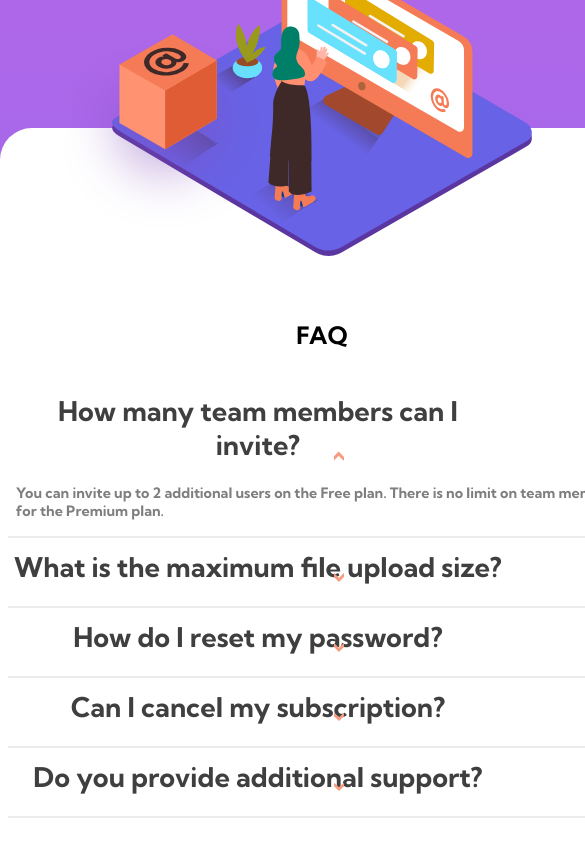
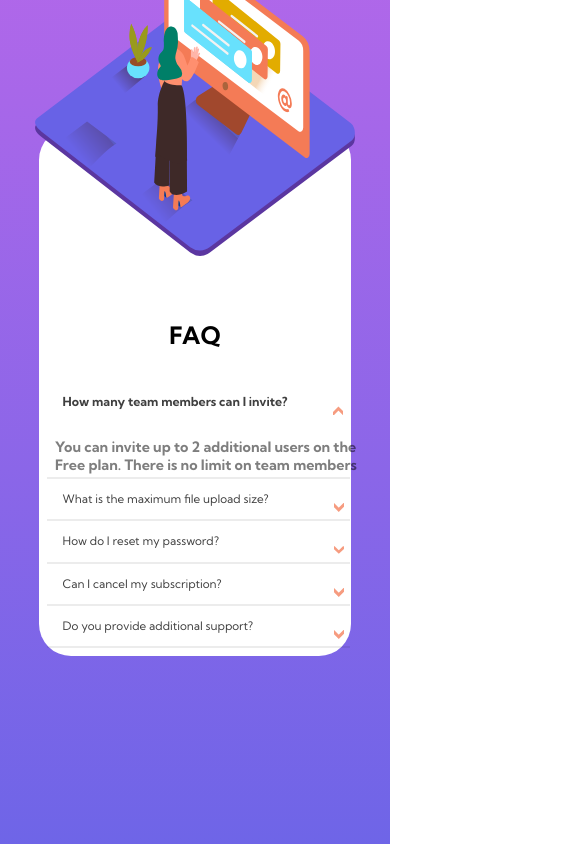
Before and after one commit to Beccix/faq-accordion-card-main, a plain HTML site: page index.html in a window 390 px wide. Both pictures are taken after a click on the button "How many team members can I invite?". Shown: the top 844 px of the page, 585 px wide, since content can reach past the window. Drawn offline with Linux system fonts and the light colour scheme.

Commit message:
finished

```diff
--- a/styles/global.css
+++ b/styles/global.css
@@ -68,18 +68,6 @@ h2:hover {
     color: var(--Soft-red);
 }
 
-.accordion-button::after {
-    content: ' ';
-    display: block;
-    transform: translateY(-1rem) translateX(20rem);
-    width: 0.60rem;
-    height: 0.60rem;
-    background-image: url('/images/icon-arrow-down.svg');
-    background-repeat: no-repeat;
-    background-size: cover;
-    background-position: center center;
-}
-
 .show .accordion-button::after {
     transform: translateY(-1rem) translateX(20rem)rotate(-180deg);
 }
@@ -99,7 +87,8 @@ h2:hover {
 }
 
 .hide .accordion-body {
-    height:0rem;
+    max-height: 0rem;
+    transition: max-height 200ms;
 	transform: scaleY(0);
     display: block;
     content: "";
@@ -107,23 +96,19 @@ h2:hover {
 }
 
 .show .accordion-body {
-    height: auto;
+    max-height: 3rem;
     font-size: 0.90rem;
     font-weight: bold;
     margin-bottom: 1rem;
     opacity: 0.5;
-    transition: height 1s
-}
-
-.show .accordion-body {
-    transition:height 1s ease-out;
+    overflow: hidden;
 }
 
 .active h2{
     opacity: 1;
     font-weight: bold;
     font-size: 0.70rem;
-    transition: font-size 1s;
+    transition: font-size 700ms;
 }
 
 .active h2{
@@ -180,6 +165,18 @@ h2:hover {
     .accordion-button {
         font-size: 0.79rem;
     }
+
+    .accordion-button::after {
+        content: ' ';
+        display: block;
+        transform: translateY(-1rem) translateX(20rem);
+        width: 0.60rem;
+        height: 0.60rem;
+        background-image: url('/images/icon-arrow-down.svg');
+        background-repeat: no-repeat;
+        background-size: cover;
+        background-position: center center;
+    }
 }
 
 @media (max-width: 62.4em) {
@@ -190,9 +187,8 @@ h2:hover {
     }
 
     .card {
-        width: 40.25rem;
-        height: 80rem;
-        position: relative;
+        width: 80vw;
+        height: 33rem;
         display: flex;
         flex-direction: column;
         margin: 8rem auto;
@@ -200,14 +196,11 @@ h2:hover {
     }
 
     .box-img {
-        width: 13rem;
-        position: absolute;
-        left: 4rem;
-        top: -6rem;
-        z-index: 2;
+       display: none;
     }
 
     .card-image {
+        position: relative;
         height: 9rem;
         display: flex;
         justify-content: center;
@@ -215,6 +208,8 @@ h2:hover {
     }
 
     .woman-online {
+        width: 50vw;
+        min-width: 20rem;
         height: 20rem;
         transform: translateY(-16em);
     }
@@ -232,28 +227,54 @@ h2:hover {
         margin: 0 auto 2rem auto;
         display: flex;
         justify-content: center;
-        width: 25rem;
     }
 
-    .accordion-item, .accordion-button {
-        width: 80%;
+    .show.accordion-item .accordion-body {
+        height: 2.4rem;
+        margin-top: 1rem;
+        margin-bottom: 0rem;
+    }
+
+    .accordion-button {
+        display: flex;
+    }
+
+    h2 {
+        font-size: 3vw;
+        font-weight:normal;
+        height: 1rem;
+    }
+
+    .active h2 {
+        font-size: 3.2vw;
+        font-weight: bold;
     }
 
     .accordion-item {
         width: 97%;
+        height: 5,50rem;
         margin-left: 0.50rem;
+        margin-right: 0.50rem;
         display: flex;
         flex-direction: column;
         align-items: flex-start;
         border-bottom: 0.125rem solid rgba(0, 0, 0, 0.075);
     }
 
-    h2 {
-        font-size: 1.7rem;
+    .accordion-button::before {
+        content: "";
+        display: block;
+        transform: translateX(72vw) translateY(2vh);
+        width: 0.60rem;
+        height: 0.60rem;
+        background-image: url('/images/icon-arrow-down.svg');
+        background-repeat: no-repeat;
+        background-size: cover;
+        background-position: center center;
     }
 
-    .active h2 {
-        font-size: 1.7rem;
+    .show .accordion-button::before {
+        transform: rotate(180deg) translateX(-72vw) translateY(-2vh);
     }
 
 }
```
